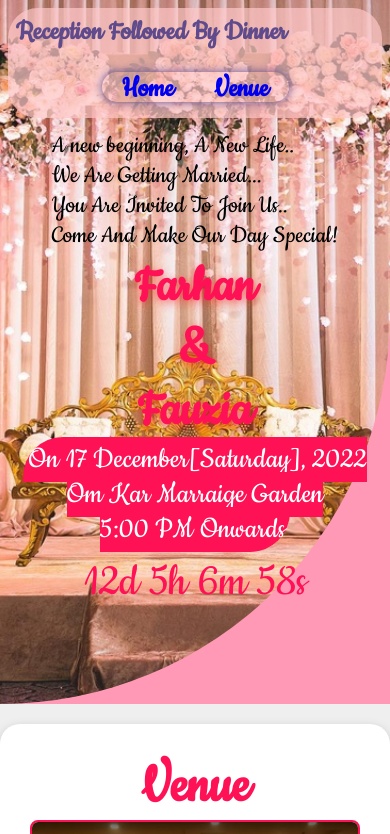
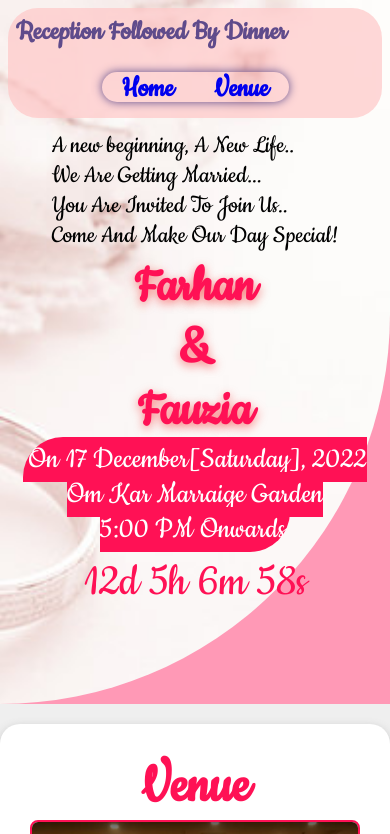
Before and after one commit to Sumamhshaikh/Reception, a plain HTML site: page index.html in a window 390 px wide. Shown: the top 834 px of the page. Drawn offline with Linux system fonts and the light colour scheme.

Commit message:
Update reception.css

```diff
--- a/reception.css
+++ b/reception.css
@@ -213,7 +213,7 @@ footer i{
         margin: .5rem;
     }
     .banner{
-        background-image: url(background.jpg);
+        background-image: url(ring-back2.jpg);
     }
     .nav b{
         font-size: 1.85rem;
```
